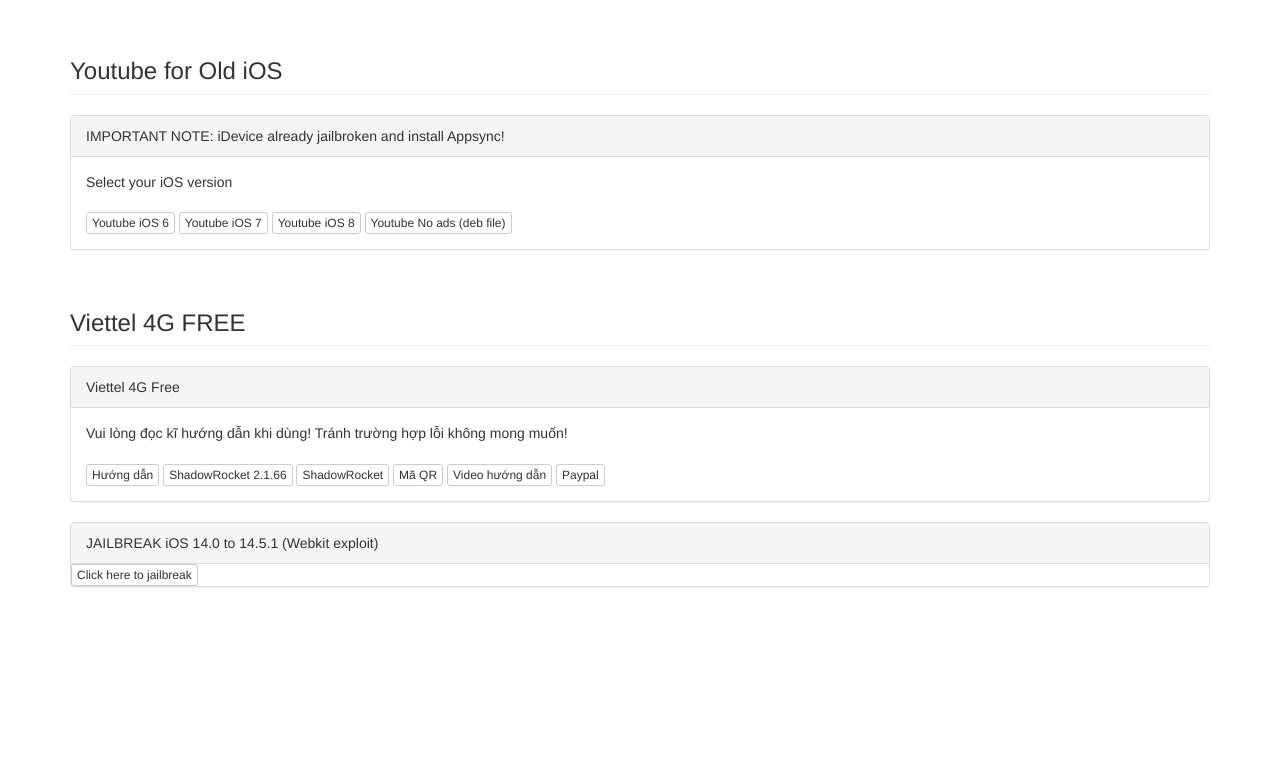
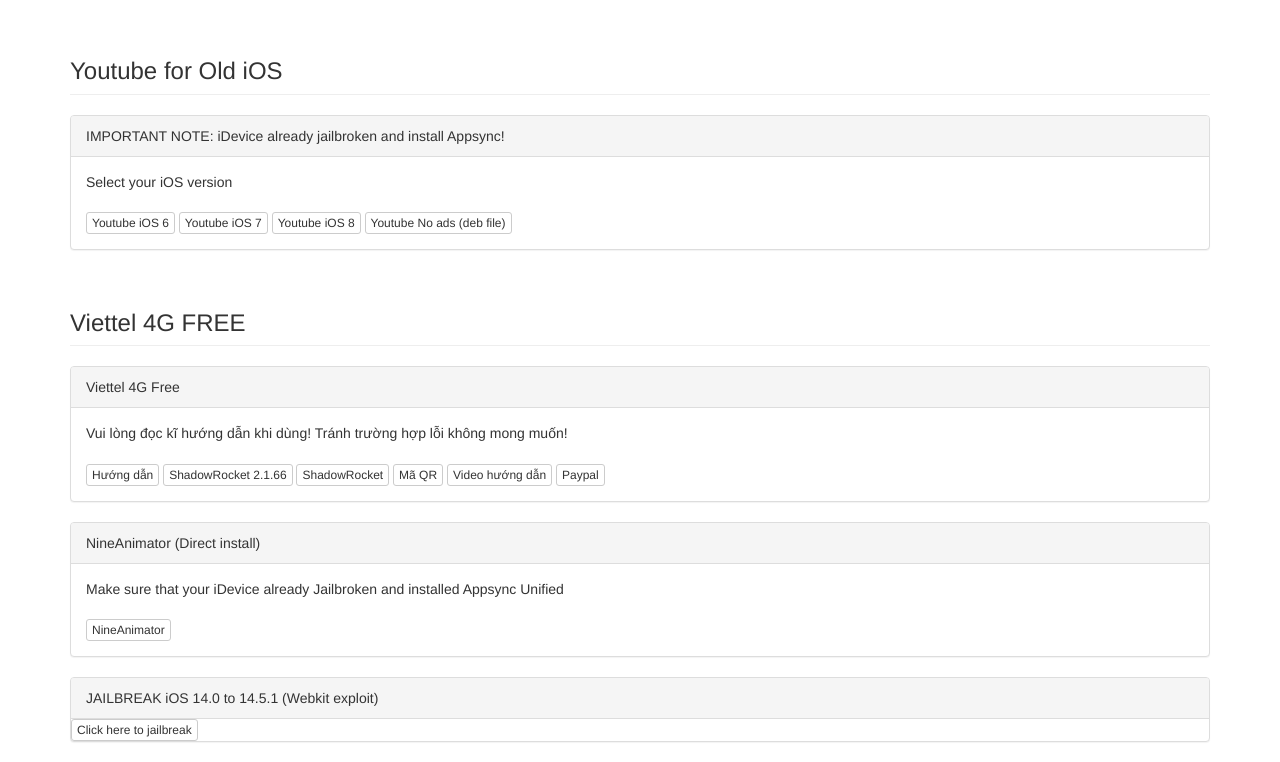
Before and after one commit to 34306/34306.github.io, a plain HTML site: page index.html in a window 1280 px wide. Shown: the part 690-1452 px from the top of the page. Before the commit the page ends 1297 px from the top, so only its background shows below. Drawn offline with nearby package versions, Linux system fonts and the light colour scheme.

Commit message:
Update index.html

```diff
--- a/index.html
+++ b/index.html
@@ -81,6 +81,15 @@
 	  </div>
 	</div>
 </div>
+<div class="container">
+	<div class="panel panel-default">
+	  <div class="panel-heading">NineAnimator (Direct install)</div>
+	  <div class="panel-body">
+		Make sure that your iDevice already Jailbroken and installed Appsync Unified<br /><br />
+		<a class="btn btn-xs btn-default" href="itms-services://?action=download-manifest&amp;url=https://archive.org/download/test_20210716_20210716/TEST.plist">NineAnimator</a>
+	  </div>
+	</div>
+</div>
 
 <div class="container">
 	<div class="panel panel-default">
```
